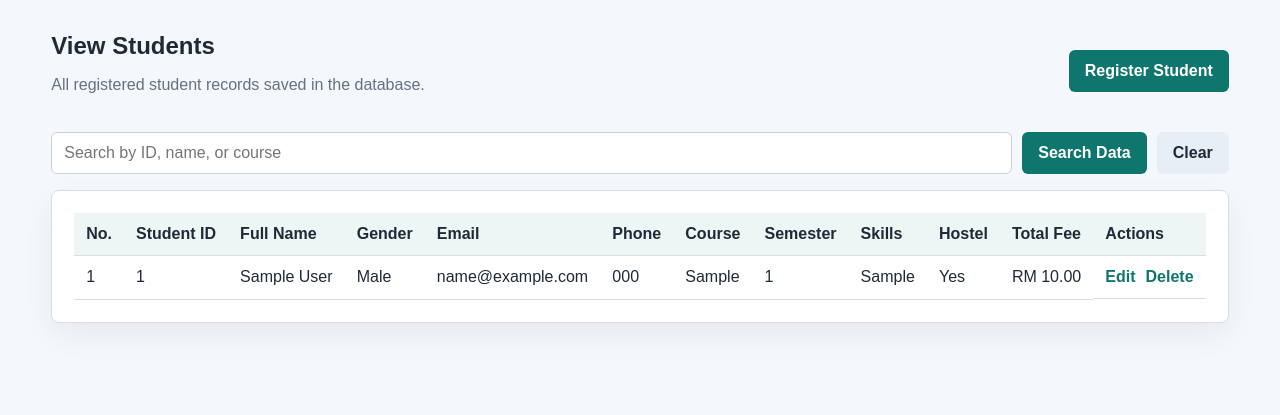
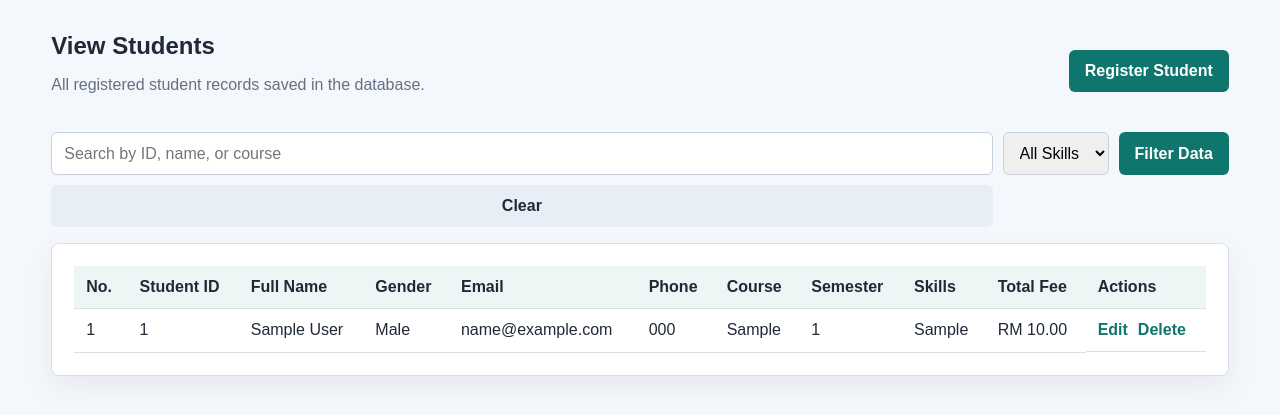
Before and after one commit to Danishilmi/mini-project-web-programming-student-registration-portal-, a PHP site: page /view.php in a window 1280 px wide. Shown: the part 51-466 px from the top of the page. Run offline with PHP 8.4, Linux system fonts and the light colour scheme; a user stored in the database is signed in; tables that the repository leaves empty hold one stand-in row (values such as "Sample post").

Commit message:
Update view.php

```diff
--- a/view.php
+++ b/view.php
@@ -4,11 +4,30 @@ require_login();
 require_once "config.php";
 
 $search = trim($_GET["search"] ?? "");
+$skill = trim($_GET["skill"] ?? "");
+$allowedSkills = ["HTML", "PHP", "MySQL", "Python", "Java", "SQL", "CSS"];
 
-if ($search !== "") {
+if (!in_array($skill, $allowedSkills, true)) {
+    $skill = "";
+}
+
+if ($search !== "" && $skill !== "") {
+    $term = "%" . $search . "%";
+    $skillTerm = "%" . $skill . "%";
+    $stmt = $conn->prepare("SELECT * FROM students WHERE (student_id LIKE ? OR full_name LIKE ? OR course LIKE ?) AND skills LIKE ? ORDER BY id DESC");
+    $stmt->bind_param("ssss", $term, $term, $term, $skillTerm);
+    $stmt->execute();
+    $students = $stmt->get_result();
+} elseif ($search !== "") {
     $term = "%" . $search . "%";
     $stmt = $conn->prepare("SELECT * FROM students WHERE student_id LIKE ? OR full_name LIKE ? OR course LIKE ? ORDER BY id DESC");
     $stmt->bind_param("sss", $term, $term, $term);
+    $stmt->execute();
+    $students = $stmt->get_result();
+} elseif ($skill !== "") {
+    $skillTerm = "%" . $skill . "%";
+    $stmt = $conn->prepare("SELECT * FROM students WHERE skills LIKE ? ORDER BY id DESC");
+    $stmt->bind_param("s", $skillTerm);
     $stmt->execute();
     $students = $stmt->get_result();
 } else {
@@ -36,7 +55,15 @@ if ($search !== "") {
 
         <form method="get" class="search-bar">
             <input type="search" name="search" value="<?= e($search) ?>" placeholder="Search by ID, name, or course">
-            <button type="submit" class="primary-btn">Search Data</button>
+            <select name="skill">
+                <option value="">All Skills</option>
+                <?php foreach ($allowedSkills as $skillOption): ?>
+                    <option value="<?= e($skillOption) ?>" <?= $skill === $skillOption ? "selected" : "" ?>>
+                        <?= e($skillOption) ?>
+                    </option>
+                <?php endforeach; ?>
+            </select>
+            <button type="submit" class="primary-btn">Filter Data</button>
             <a class="secondary-btn" href="view.php">Clear</a>
         </form>
 
@@ -54,14 +81,13 @@ if ($search !== "") {
                             <th>Course</th>
                             <th>Semester</th>
                             <th>Skills</th>
-                            <th>Hostel</th>
                             <th>Total Fee</th>
                             <th>Actions</th>
                         </tr>
                     </thead>
                     <tbody>
                         <?php if ($students->num_rows === 0): ?>
-                            <tr><td colspan="12" class="empty">No registered students found.</td></tr>
+                            <tr><td colspan="11" class="empty">No registered students found.</td></tr>
                         <?php endif; ?>
 
                         <?php $no = 1; ?>
@@ -76,7 +102,6 @@ if ($search !== "") {
                                 <td><?= e($row["course"]) ?></td>
                                 <td><?= e($row["semester"]) ?></td>
                                 <td><?= e($row["skills"]) ?></td>
-                                <td><?= $row["hostel"] ? "Yes" : "No" ?></td>
                                 <td>RM <?= number_format((float) $row["total_fee"], 2) ?></td>
                                 <td class="action-links">
                                     <a href="edit.php?id=<?= e($row["id"]) ?>">Edit</a>
@@ -90,4 +115,20 @@ if ($search !== "") {
         </section>
     </main>
 </body>
-</html>
+</html><?php
+require_once "auth.php";
+require_login();
+require_once "config.php";
+
+$search = trim($_GET["search"] ?? "");
+
+if ($search !== "") {
+    $term = "%" . $search . "%";
+    $stmt = $conn->prepare("SELECT * FROM students WHERE student_id LIKE ? OR full_name LIKE ? OR course LIKE ? ORDER BY id DESC");
+    $stmt->bind_param("sss", $term, $term, $term);
+    $stmt->execute();
+    $students = $stmt->get_result();
+} else {
+    $students = $conn->query("SELECT * FROM students ORDER BY id DESC");
+}
+?>
```
